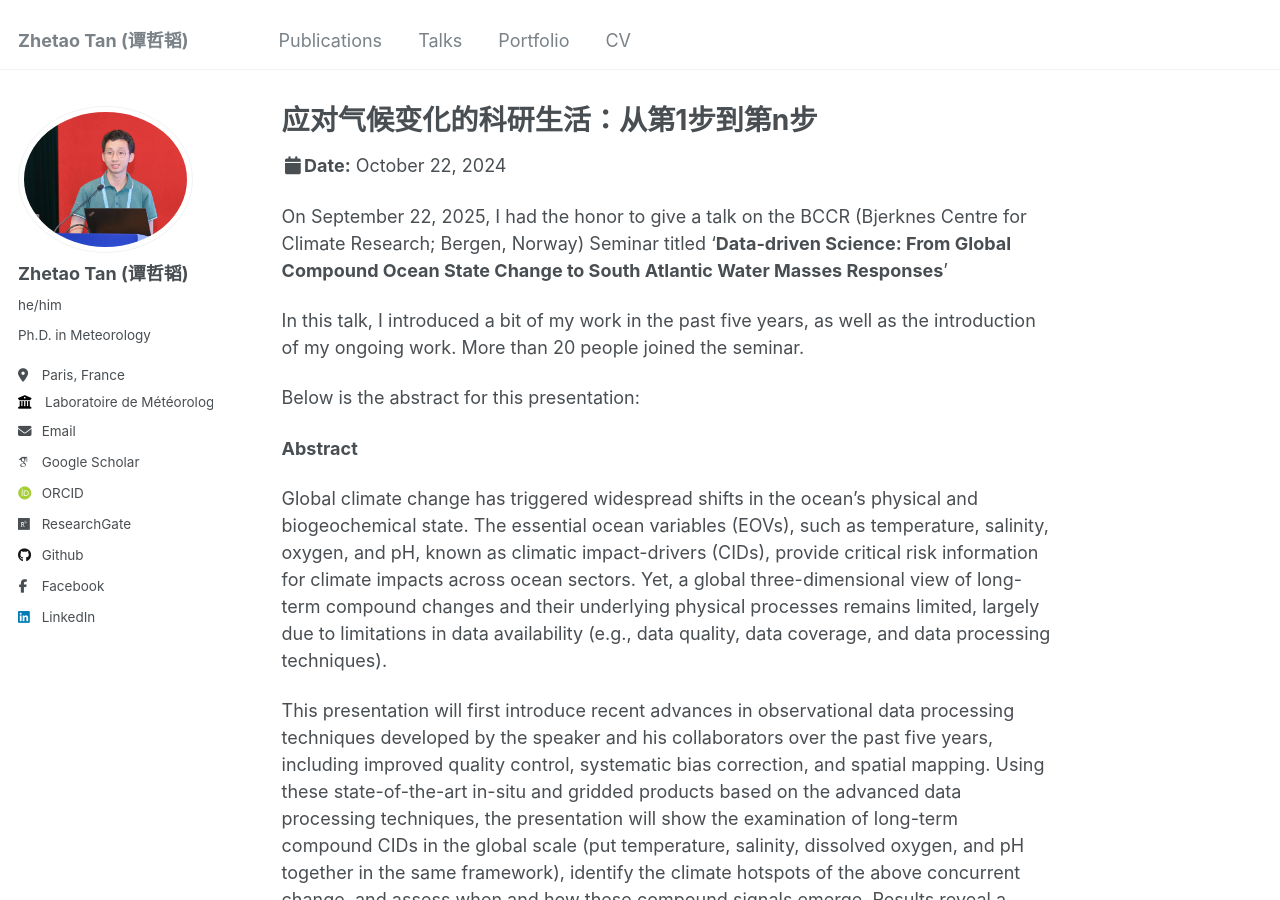
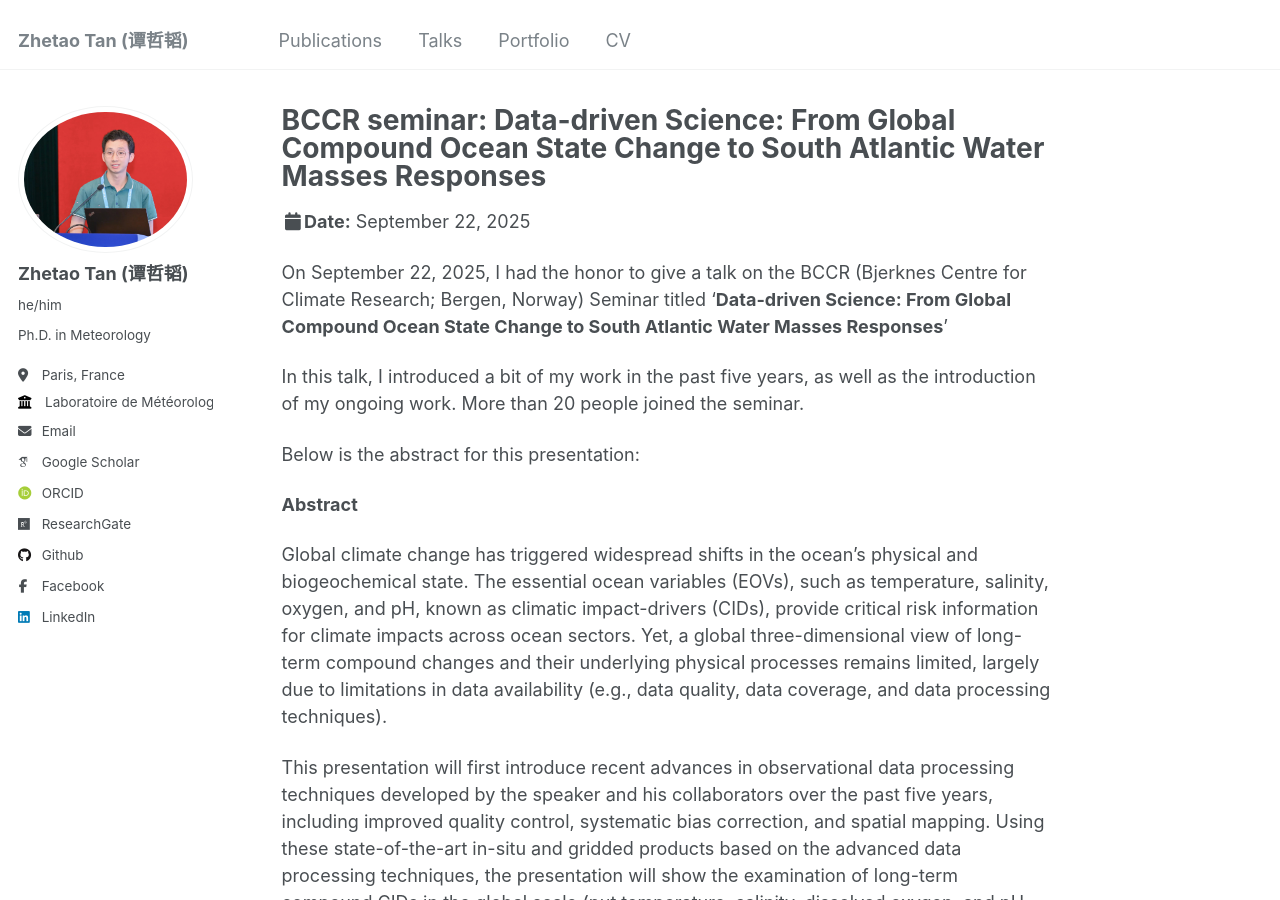
Before and after one commit to zqtzt/zqtzt.github.io, a Jekyll site: the page built from _talks/2025-9-21-talk.md, in a window 1280 px wide and 900 px high. Built offline with Jekyll 4.4.1, drawn with Linux system fonts in a browser that asks for light colours; some web fonts are replaced.

Commit message:
20251002

```diff
--- a/_talks/2025-9-21-talk.md
+++ b/_talks/2025-9-21-talk.md
@@ -1,12 +1,12 @@
 ---
-title: "应对气候变化的科研生活：从第1步到第n步"
+title: "BCCR seminar: Data-driven Science: From Global Compound Ocean State Change to South Atlantic Water Masses Responses"
 collection: talks
 type: "talk"
 permalink: /talks/2025-9-21-talk
-venue: "2024第三届影响力国际气候创新大会 乡间【青】风沙龙"
+venue: "Bjerknes Centre for Climate Research (BCCR)"
 excerpt: "<img src='./2025-9-21-talk.jpg'>"
-date: 2024-10-22
-location: "Hainan, China"
+date: 2025-09-22
+location: "Bergen, Norway"
 ---
 
 On September 22, 2025, I had the honor to give a talk on the BCCR (Bjerknes Centre for Climate Research; Bergen, Norway) Seminar titled '**Data-driven Science: From Global Compound Ocean State Change to South Atlantic Water Masses Responses**'
```
Also changed, not shown: _portfolio/00-Bergen_meeting.md (renamed from _portfolio/0-Bergen_meeting.md), _portfolio/01-Copenhagen_meeting.md (renamed from _portfolio/1-Copenhagen_meeting.md), _portfolio/02-COPCITE.md (renamed from _portfolio/2-COPCITE.md), _portfolio/03-China-Indonesia workshop.md (renamed from _portfolio/3-China-Indonesia workshop.md), _portfolio/04-PhD_graduation.md (renamed from _portfolio/4-PhD_graduation.md), _portfolio/05-Climiind_LLMs.md (renamed from _portfolio/7-Climiind_LLMs.md), _portfolio/06-AAS_2023_temperature.md (renamed from _portfolio/6-AAS_2023_temperature.md), _portfolio/07-Task_team_IQuOD.md (renamed from _portfolio/5-Task_team_IQuOD.md), _portfolio/08-CFA_ESG.md (renamed from _portfolio/8-CFA_ESG.md), _portfolio/09-France_visitingPhD.md (renamed from _portfolio/9-France_visitingPhD.md), 1 other file.
